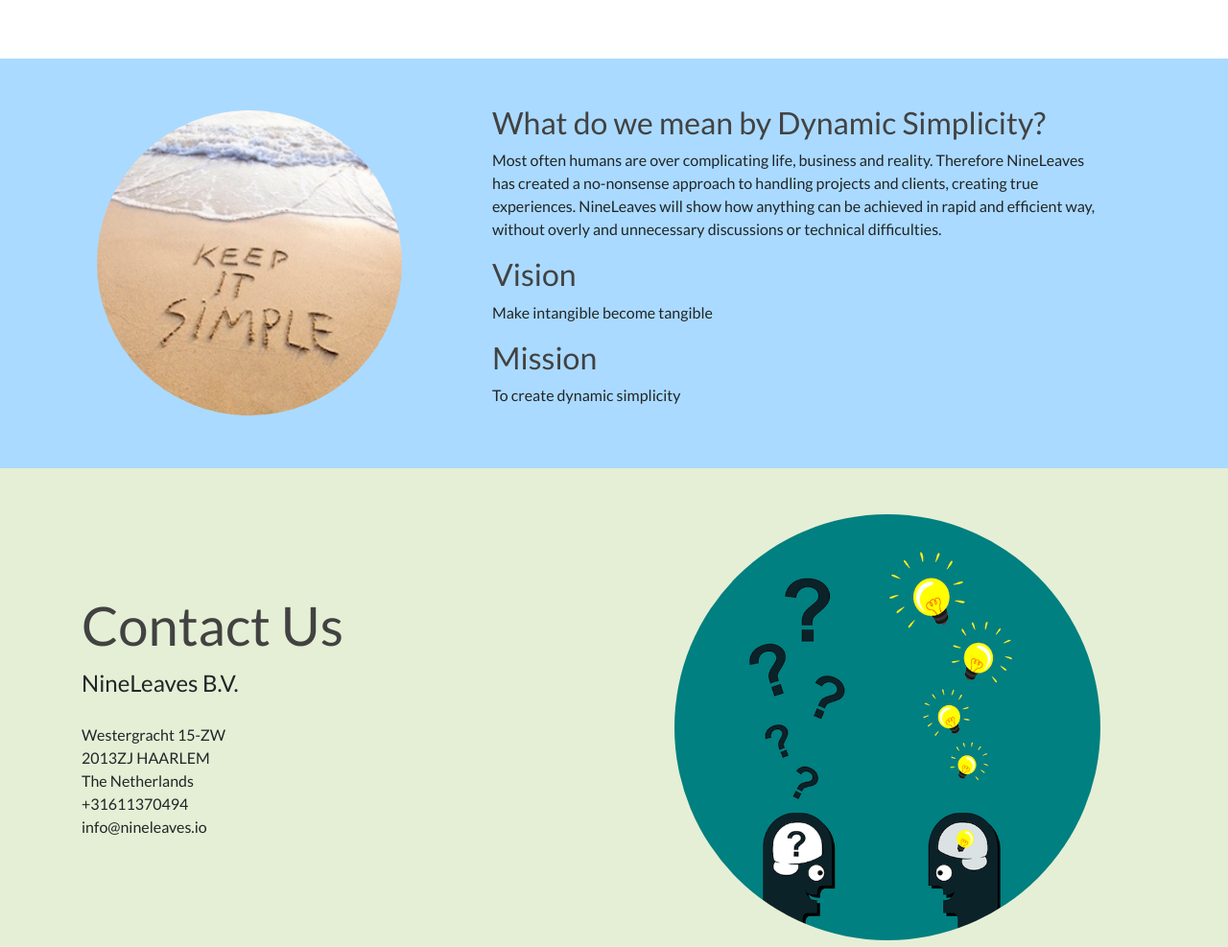
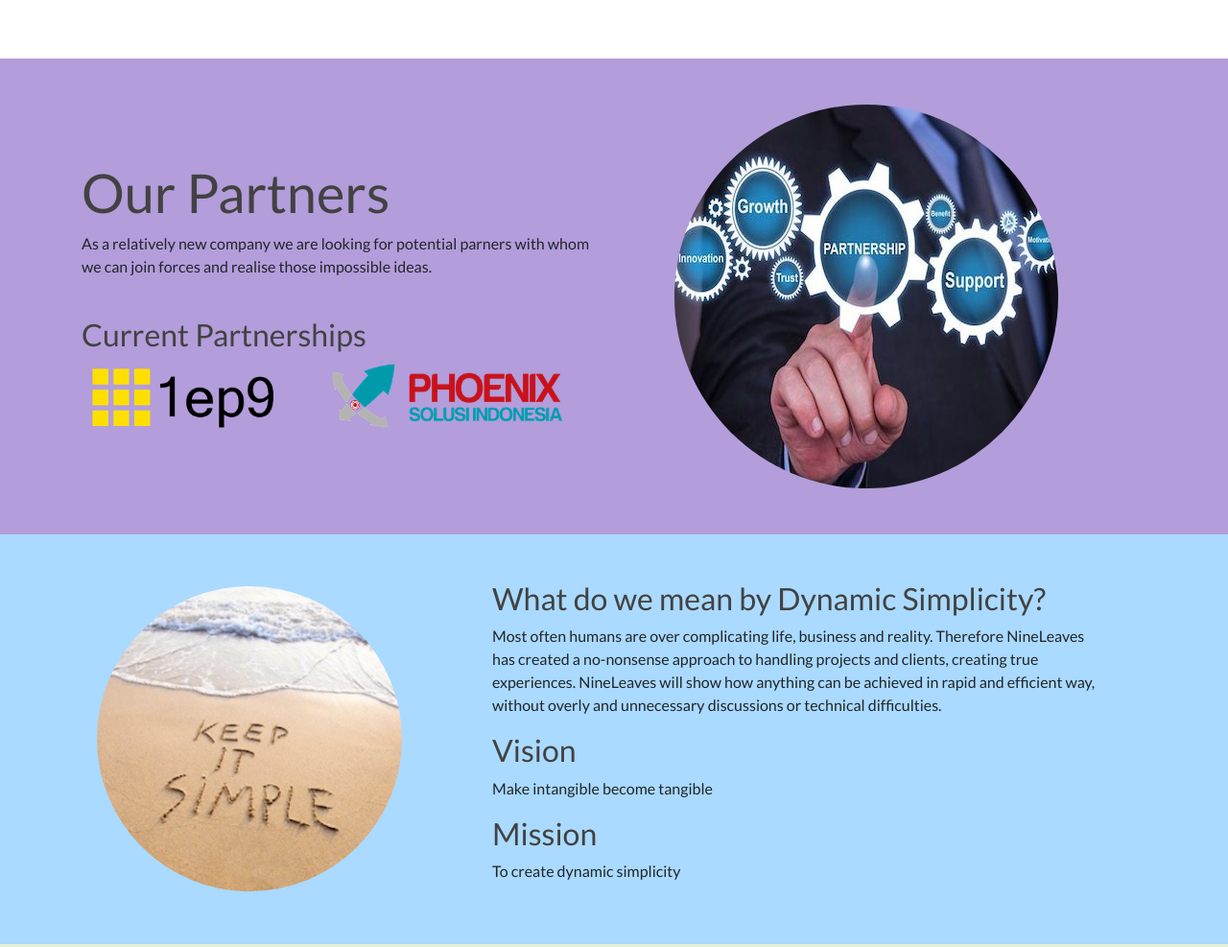
Before and after one commit to 4dcode/nineleaves.io-website, a plain HTML site: page index.html in a window 1280 px wide. Shown: the part 1733-2720 px from the top of the page at 96% size. Drawn offline with Linux system fonts and the light colour scheme; files whose address does not match are found by name.

Commit message:
Our Partners

```diff
--- a/index.html
+++ b/index.html
@@ -52,6 +52,9 @@
             </li>
             <li class="nav-item">
               <a class="nav-link page-header__nav-link" href="#solutions" >Solutions</a>
+            </li>
+            <li class="nav-item">
+              <a class="nav-link page-header__nav-link" href="#partners" >Our Partners</a>
             </li>
             <li class="nav-item">
               <a class="nav-link page-header__nav-link" href="#contact" >Contact</a>
@@ -158,6 +161,26 @@ in the fields of Information Systems, Telecom, Energy, Agriculture and Fintech f
       </div>
     </section>
 
+    <section id="partners" style="background: #B39DDB">
+      <div class="container" >
+        <div class="row align-items-center">
+          <div class="col-lg-6 order-lg-2">
+            <div class="p-5">
+              <img class="img-fluid rounded-circle" src="img/05.png" alt="">
+            </div>
+          </div>
+          <div class="col-lg-6 order-lg-1">
+            <h2 class="display-4">Our Partners</h2>
+            <p class="display-7">As a relatively new company we are looking for potential parners with whom we can join forces and realise those impossible ideas.</p>
+            <br>
+            <h2 class="display-6">Current Partnerships</h2>
+            <img src="img/1ep9_logo.png" width="250" height="71" alt="">
+            <img src="img/phoenix.png" width="250" height="74" alt="">
+
+        </div>
+      </div>
+    </section>
+
     <section style="background: #aadaff" id="dynamic">
       <div class="container">
         <div class="row align-items-center">
```
Also changed, not shown: img/05.png (added), img/1ep9_logo.png (added), img/phoenix.png (added), 1 other file.
